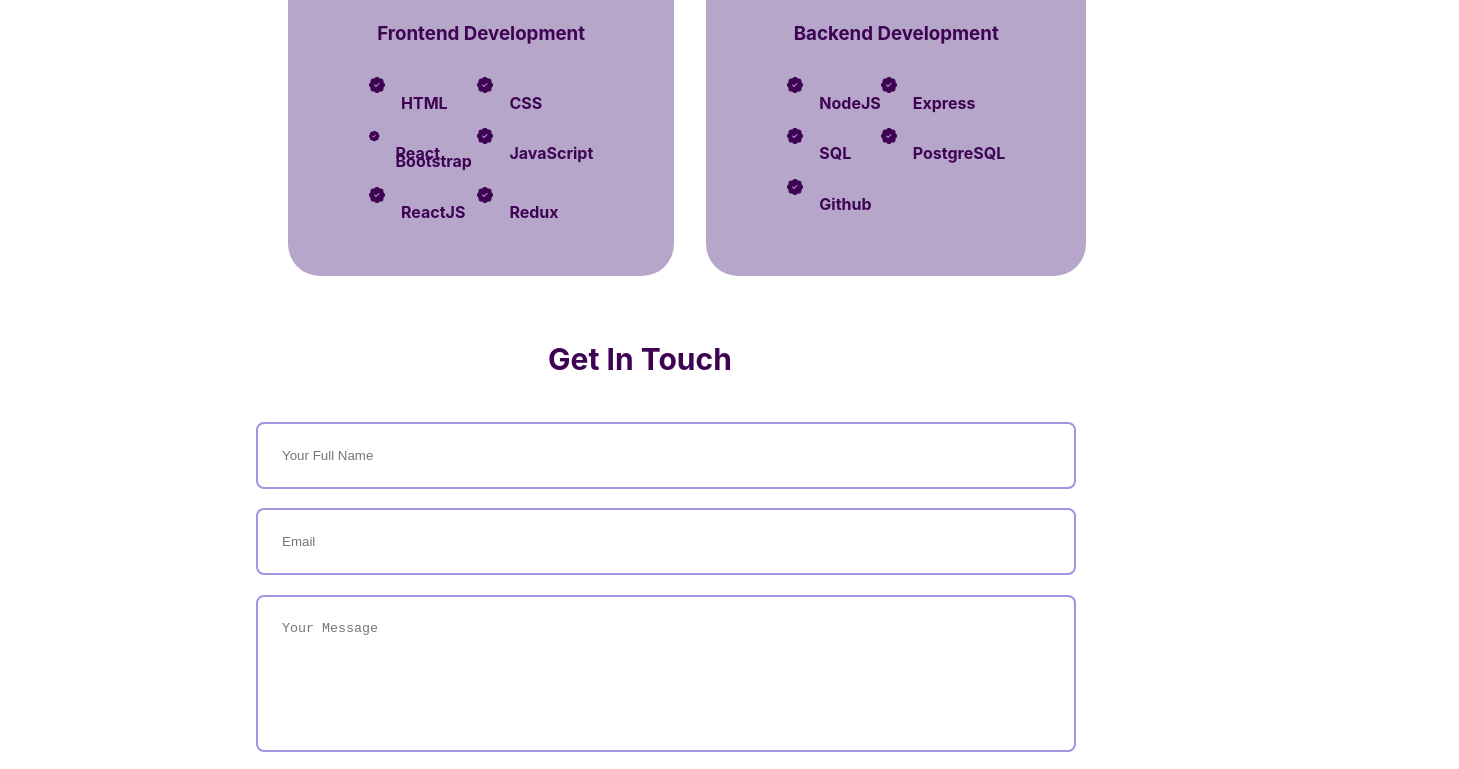
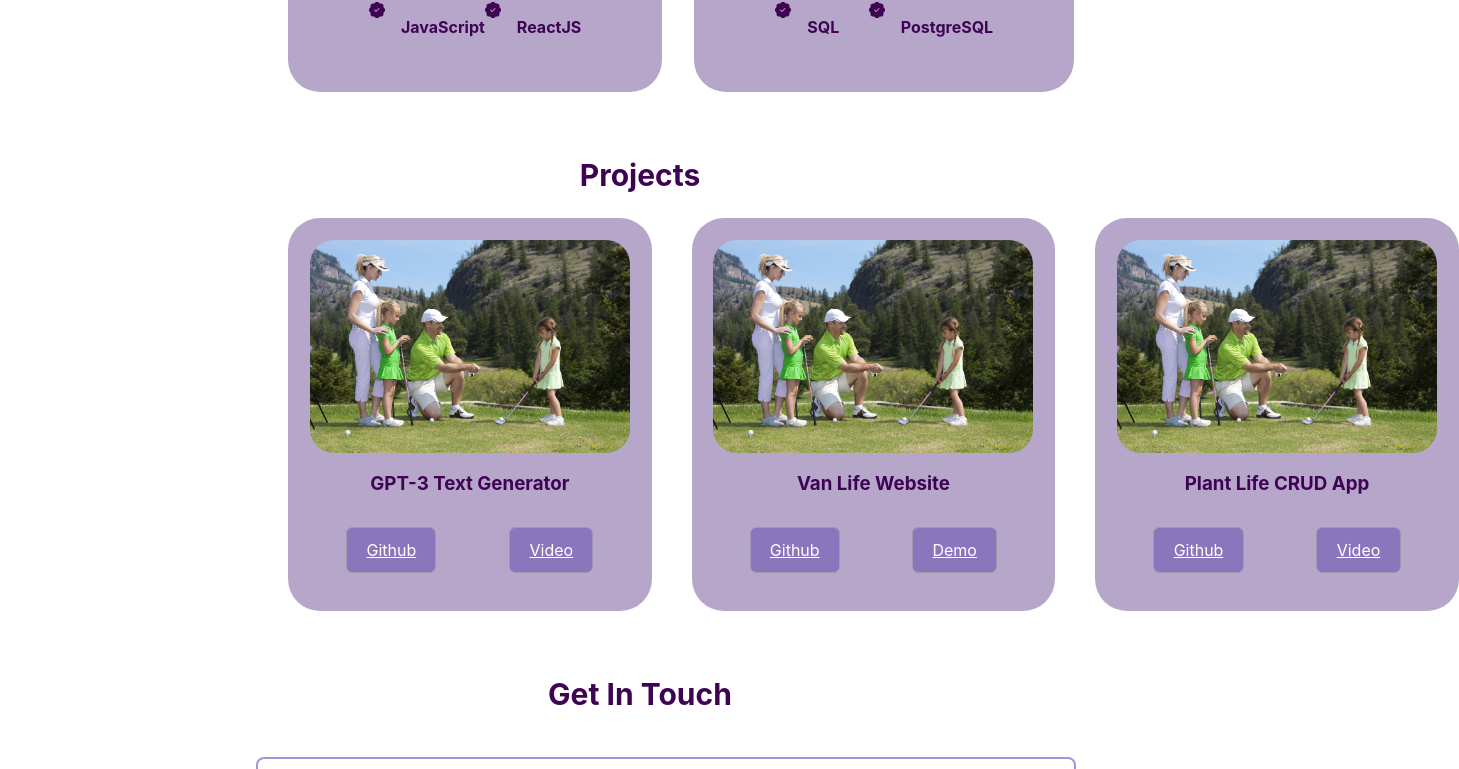
Before and after one commit to masterasia1/portfolio, a React (Create React App) app: page / in a window 1280 px wide. Shown: the part 785-1554 px from the top of the page, 1459 px wide, since content can reach past the window. Built offline with nearby package versions, Linux system fonts and the light colour scheme.

Commit message:
created project component

```diff
--- a/src/App.css
+++ b/src/App.css
@@ -24,6 +24,7 @@
     flex-direction: column;
     line-height: 0.5;
     height: 6rem;
+
 
 
 }
@@ -71,7 +72,7 @@
   border: 1px solid var(--color-primary);
   transition: var(--transition);
   color: var(--color-text);
-  background: #e4dff1;
+  background: #8a76bd;
 }
 
 .btn:hover {
@@ -85,3 +86,14 @@
   height: 1.5rem;
   width: 100%
 }
+
+a:link {
+  color: white;
+}
+
+a:visited {
+  color: rgb(233, 187, 229);
+}
+a:hover {
+ font-weight: bold;
+}
--- a/src/App.js
+++ b/src/App.js
@@ -16,6 +16,7 @@
      <header>
        <h2>Asia Mayfield</h2>
        <p>Frontend Software Engineer | React Developer</p>
+       <p><a href='https://github.com/masterasia1'>Github</a> | <a href='https://www.linkedin.com/in/asia-mayfield/'>LinkedIn</a></p>
      </header>
    </div>
 
@@ -29,10 +30,10 @@
 
      <br />
      <br />
-    <Projects />
+    <Skills />
      <br />
      <br />
-    <Skills />
+    <Projects />
      <br />
      <br />
      <Contact />
--- a/src/Projects.css
+++ b/src/Projects.css
@@ -0,0 +1,53 @@
+.project_container {
+
+    display: grid;
+    grid-template-columns: repeat(3, 1fr);
+    gap: 2.5rem;
+    padding-left: 2rem;
+}
+
+.project_item {
+    background: var(--color-bg-variant);
+    padding: 1.3rem;
+    border-radius: 2rem;
+    border: 1px solid transparent;
+    transition: var(--transition);
+
+}
+
+.project_item:hover {
+    border-color: var(--color-bg-variant);
+    background: transparent;
+}
+
+.project_item-image {
+    border-radius: 1.5rem;
+    overflow: hidden;
+}
+
+.project_item h3 {
+    margin: 1.2rem 0 2rem;
+    text-align: center;
+}
+
+.project_item-cta{
+    display: flex;
+    margin-bottom: 1rem;
+
+}
+
+/* MEDIA Query (Medium devices) */
+@media screen and (max-width: 1024px) {
+    .project_container {
+        grid-template-columns: 1fr 1 fr;
+        gap: 1.2rem;
+    }
+    }
+
+/* MEDIA Query (Small devices) */
+@media screen and (max-width: 600px) {
+   .project_container {
+       grid-template-columns: 1fr;
+       gap: 1rem;
+   }
+}
--- a/src/Projects.js
+++ b/src/Projects.js
@@ -1,14 +1,43 @@
 import React from 'react'
 import './Projects.css'
+import img2 from './images/img2.jpg'
+
 
 const Projects = () => {
   return (
     <section id='projects'>
         <h2>Projects</h2>
 
-        <div className='container portfolio_container'>
-          <article>
-
+        <div className='container project_container'>
+          <article className='project_item'>
+            <div className='project_item-image'>
+              <img src={img2} alt='' />
+            </div>
+              <h3>GPT-3 Text Generator</h3>
+              <div className='project_item-cta'>
+              <a href='https://github.com/masterasia1/gpt3-app' className='btn'>Github</a>
+              <a href='https://github.com/masterasia1/gpt3-app' className='btn btn-primary'>Video</a>
+              </div>
+          </article>
+          <article className='project_item'>
+            <div className='project_item-image'>
+              <img src={img2} alt='' />
+            </div>
+              <h3>Van Life Website</h3>
+              <div className='project_item-cta'>
+              <a href='https://github.com/masterasia1/van-life' className='btn'>Github</a>
+              <a href='https://asiamayfield.dev/van-life/' className='btn btn-primary'>Demo</a>
+            </div>
+          </article>
+          <article className='project_item'>
+            <div className='project_item-image'>
+              <img src={img2} alt='' />
+            </div>
+              <h3>Plant Life CRUD App</h3>
+              <div className='project_item-cta'>
+              <a href='https://github.com/masterasia1/some-plants' className='btn'>Github</a>
+              <a href='https://github.com/masterasia1/gpt3-app' className='btn btn-primary'>Video</a>
+            </div>
           </article>
 
         </div>
--- a/src/Skills.js
+++ b/src/Skills.js
@@ -26,12 +26,6 @@
             <article className='experience_details'>
             <BsPatchCheckFill className='experience_icon'/>
             <div>
-            <h4>React Bootstrap</h4>
-            </div>
-            </article>
-            <article className='experience_details'>
-            <BsPatchCheckFill className='experience_icon'/>
-            <div>
             <h4>JavaScript</h4>
             </div>
             </article>
@@ -41,12 +35,7 @@
             <h4>ReactJS</h4>
             </div>
             </article>
-            <article className='experience_details'>
-            <BsPatchCheckFill className='experience_icon'/>
-            <div>
-            <h4>Redux</h4>
-            </div>
-            </article>
+
 
 
 
@@ -82,12 +71,7 @@
             <h4>PostgreSQL</h4>
             </div>
             </article>
-            <article className='experience_details'>
-            <BsPatchCheckFill className='experience_icon'/>
-            <div>
-            <h4>Github</h4>
-            </div>
-            </article>
+
 
 
 
```
Also changed, not shown: src/images/img2.jpg (added).
